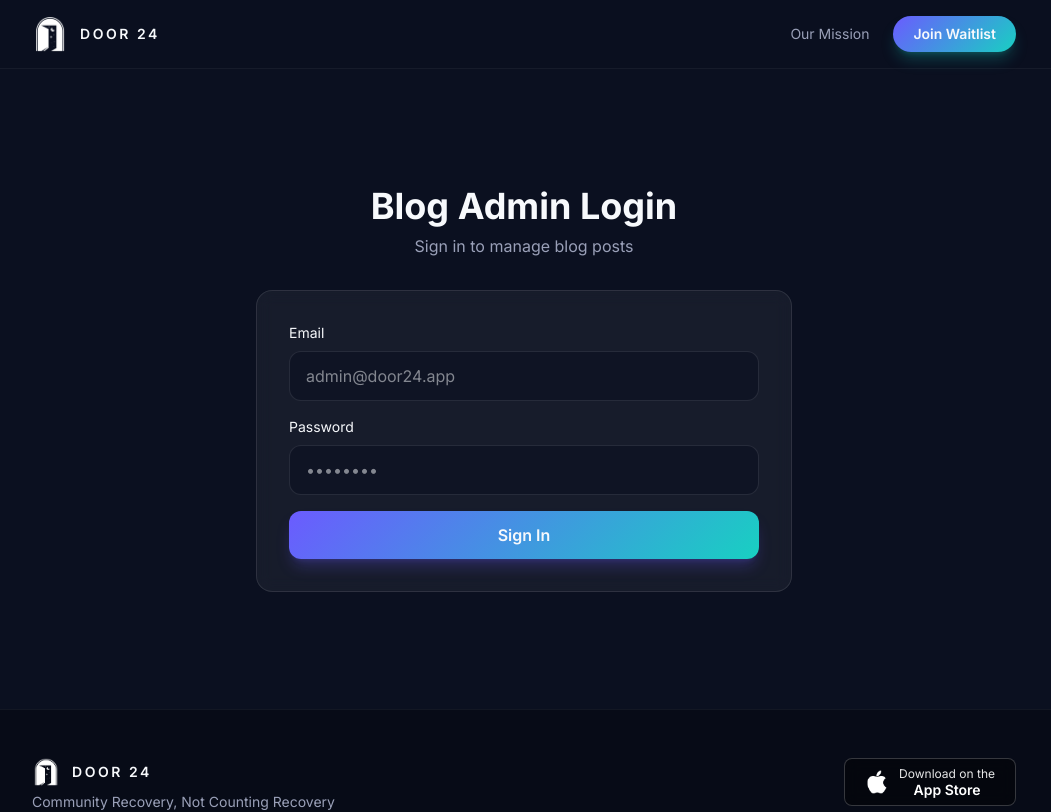
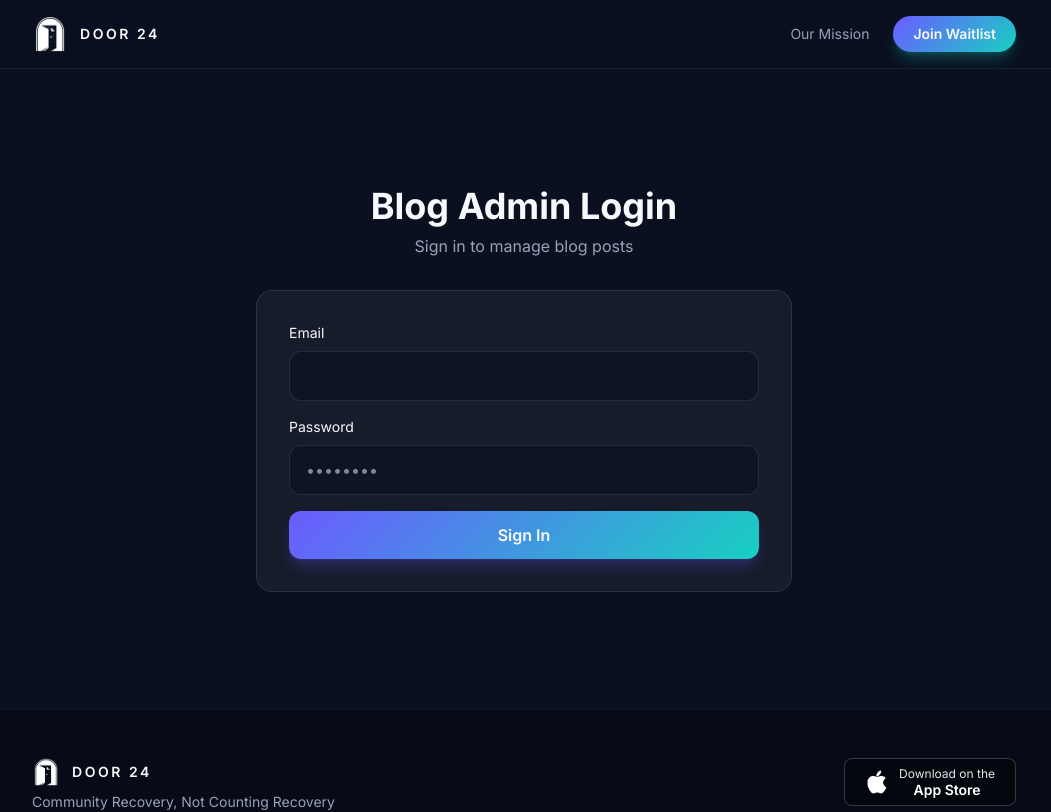
Before and after one commit to Door24Tech/door24-web, a Next.js app: page /blog/login in a window 1280 px wide. Shown: the top 812 px of the page, without its empty margins (116-1167 px from the left). Built offline with nearby package versions, Linux system fonts and the light colour scheme; no server answers.

Commit message:
Remove email placeholder from login page
- Remove admin@door24.app placeholder suggestion
- Keep login page private without hints

```diff
--- a/src/app/blog/login/page.tsx
+++ b/src/app/blog/login/page.tsx
@@ -100,7 +100,6 @@ export default function BlogLogin() {
                     onChange={(e) => setEmail(e.target.value)}
                     required
                     className="w-full rounded-xl border border-white/10 bg-[rgba(11,16,32,0.6)] px-4 py-3 text-sm text-[var(--door24-foreground)] outline-none transition focus-visible:border-white/40 focus-visible:bg-[rgba(11,16,32,0.85)] focus-visible:outline focus-visible:outline-2 focus-visible:outline-offset-2 focus-visible:outline-[var(--door24-primary-start)] sm:text-base"
-                    placeholder="admin@door24.app"
                   />
                 </div>
 
```
